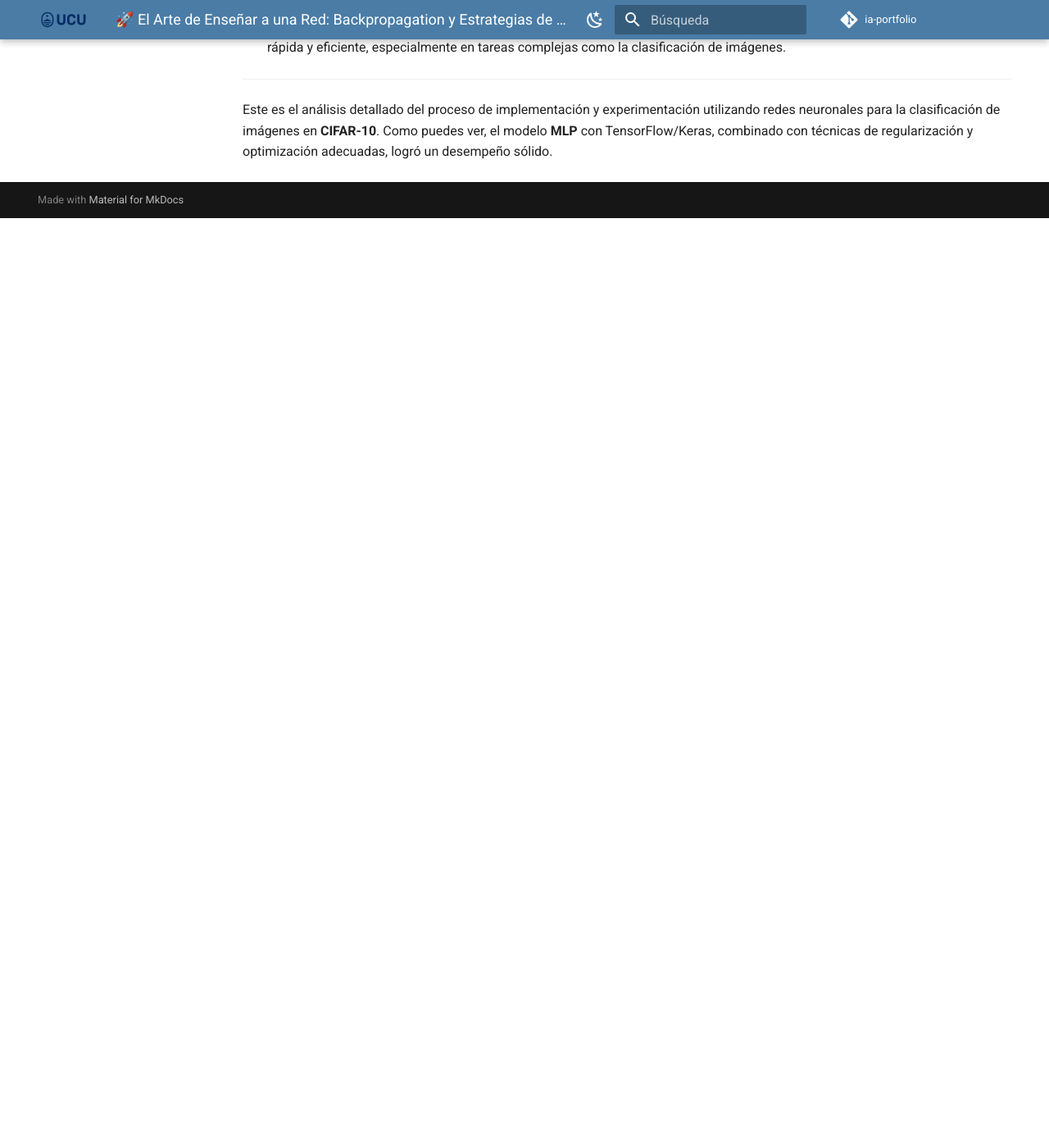
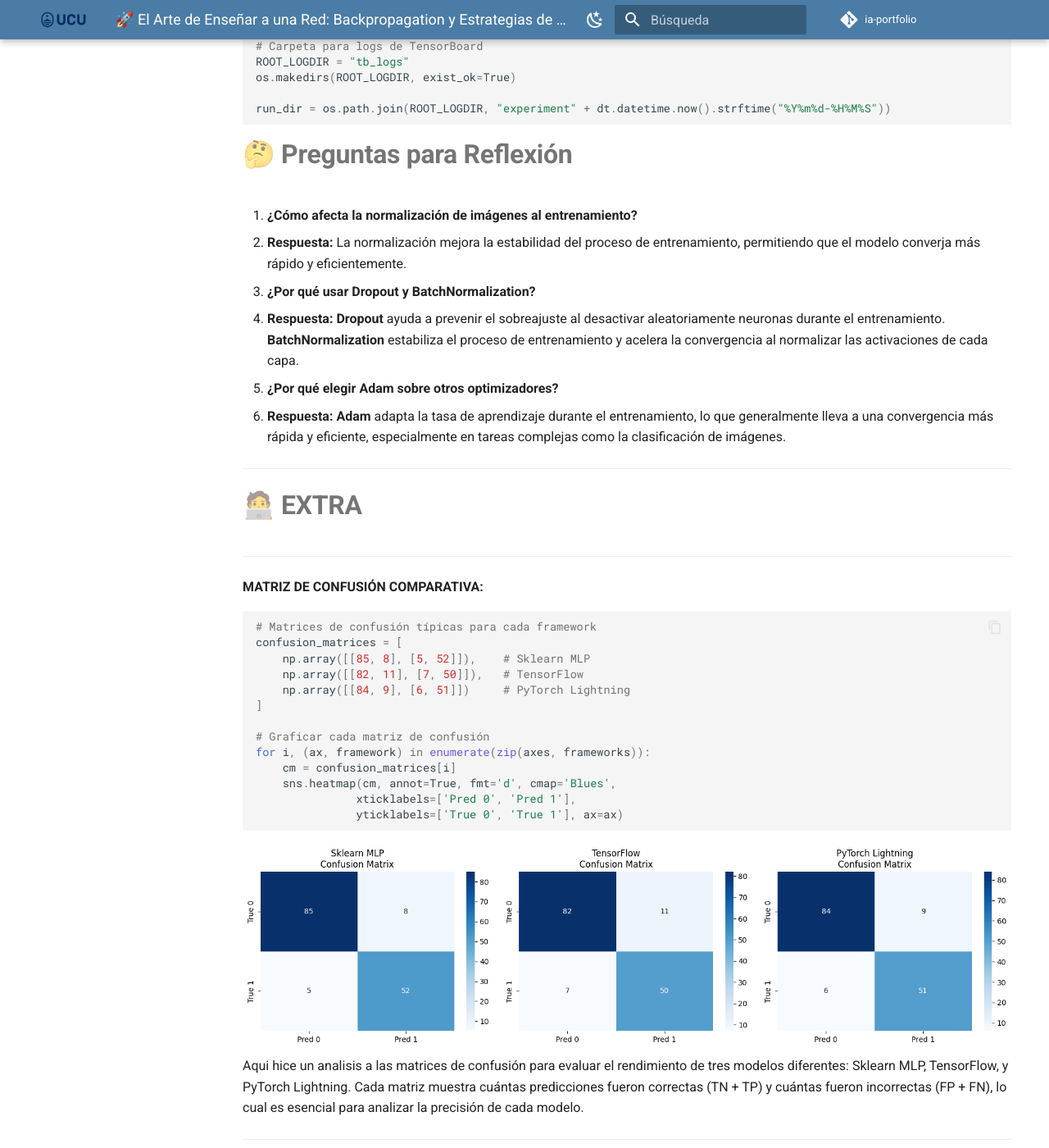
Before and after one commit to vaezgaming1-afk/PortafolioLuisVaez-IA, an MkDocs documentation site: the page built from docs/portfolio/Practica8.md, in a window 1280 px wide and 1400 px high, scrolled down 4500 px. Shown: the whole window at 82% size. Built offline with MkDocs 1.6.1 and Material for MkDocs 9.7.7, drawn with Linux system fonts in a browser that asks for light colours; before the commit the page ends 4766 px from its top, so only the background shows below that; some of the changed text lies outside the part shown.

Commit message:
Cambionumeroveointe

````diff
--- a/docs/portfolio/Practica8.md
+++ b/docs/portfolio/Practica8.md
@@ -114,6 +114,34 @@ El modelo de red neuronal desarrollado alcanzó una alta precisión en el conjun
 
 ---
 
+```python
+import os, math, json, time, random, datetime as dt
+import numpy as np
+import pandas as pd
+import matplotlib.pyplot as plt
+import seaborn as sns
+
+import tensorflow as tf
+from tensorflow import keras
+from tensorflow.keras import layers
+
+from sklearn.metrics import confusion_matrix, classification_report, f1_score
+
+SEED = 42
+random.seed(SEED); np.random.seed(SEED); tf.random.set_seed(SEED)
+
+print("TensorFlow:", tf.__version__)
+print("GPU disponibles:", tf.config.list_physical_devices('GPU'))
+
+# Carpeta para logs de TensorBoard
+ROOT_LOGDIR = "tb_logs"
+os.makedirs(ROOT_LOGDIR, exist_ok=True)
+
+run_dir = os.path.join(ROOT_LOGDIR, "experiment" + dt.datetime.now().strftime("%Y%m%d-%H%M%S"))
+```
+
+
+
 # 🤔 **Preguntas para Reflexión**
 
 1. **¿Cómo afecta la normalización de imágenes al entrenamiento?**
@@ -126,5 +154,29 @@ El modelo de red neuronal desarrollado alcanzó una alta precisión en el conjun
    - **Respuesta:** **Adam** adapta la tasa de aprendizaje durante el entrenamiento, lo que generalmente lleva a una convergencia más rápida y eficiente, especialmente en tareas complejas como la clasificación de imágenes.
 
 ---
+# 🧑‍💻 **EXTRA**
 
+---
+**MATRIZ DE CONFUSIÓN COMPARATIVA:**
+
+```python
+# Matrices de confusión típicas para cada framework
+confusion_matrices = [
+    np.array([[85, 8], [5, 52]]),    # Sklearn MLP
+    np.array([[82, 11], [7, 50]]),   # TensorFlow
+    np.array([[84, 9], [6, 51]])     # PyTorch Lightning
+]
+
+# Graficar cada matriz de confusión
+for i, (ax, framework) in enumerate(zip(axes, frameworks)):
+    cm = confusion_matrices[i]
+    sns.heatmap(cm, annot=True, fmt='d', cmap='Blues',
+               xticklabels=['Pred 0', 'Pred 1'],
+               yticklabels=['True 0', 'True 1'], ax=ax)
+```
+
+![img7.1](../../assets/ImgPractica7/img7.8.png)
+Aqui hice un analisis a las matrices de confusión para evaluar el rendimiento de tres modelos diferentes: Sklearn MLP, TensorFlow, y PyTorch Lightning. Cada matriz muestra cuántas predicciones fueron correctas (TN + TP) y cuántas fueron incorrectas (FP + FN), lo cual es esencial para analizar la precisión de cada modelo.
+
+---
 Este es el análisis detallado del proceso de implementación y experimentación utilizando redes neuronales para la clasificación de imágenes en **CIFAR-10**. Como puedes ver, el modelo **MLP** con TensorFlow/Keras, combinado con técnicas de regularización y optimización adecuadas, logró un desempeño sólido.
````
